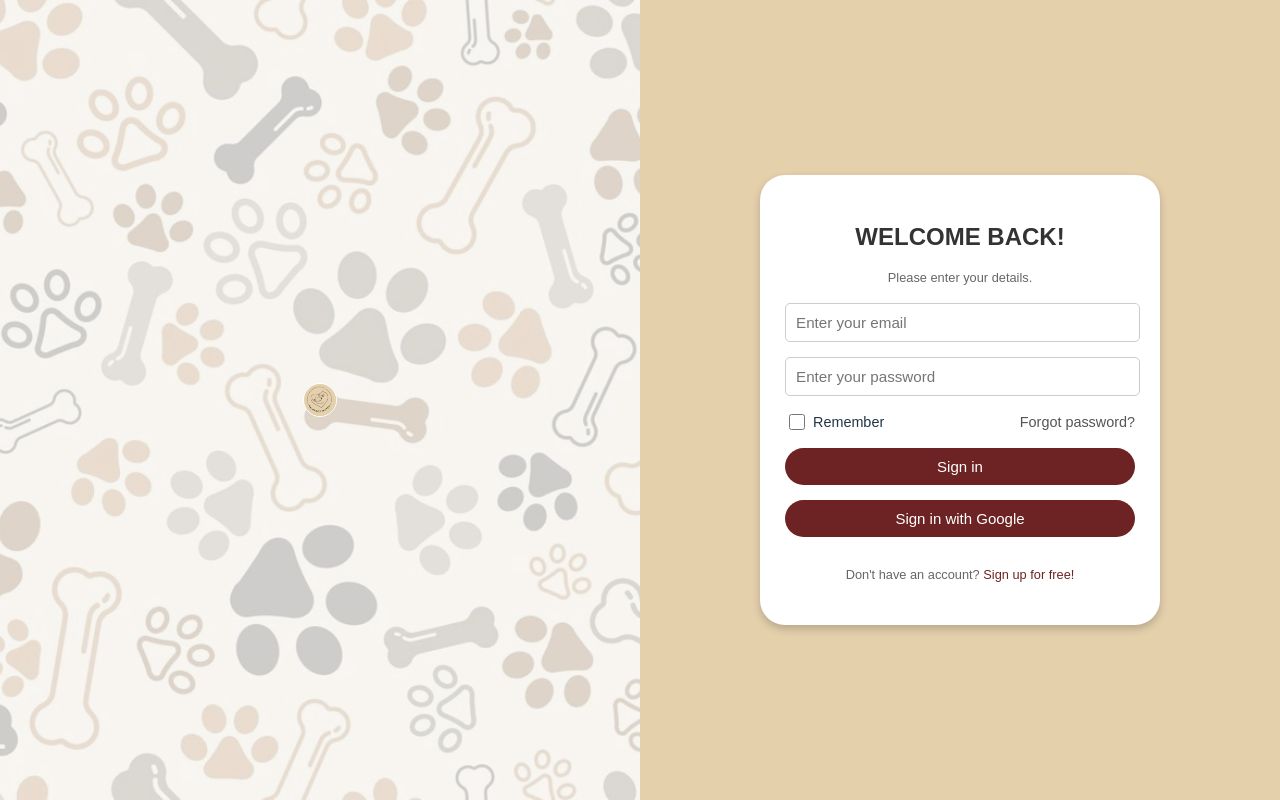
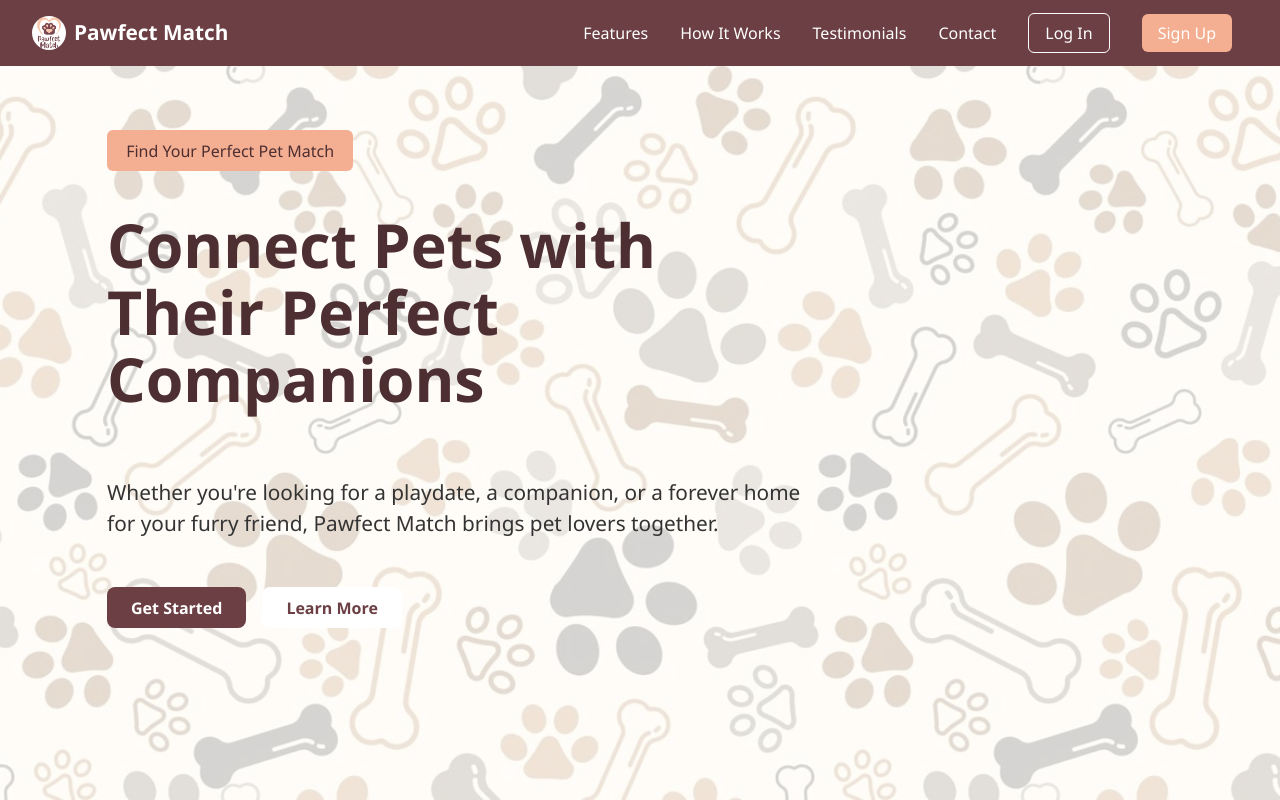
Before and after one commit to jannahlovelle/pawfect-match, a React (Vite) app in the folder frontend_web/: page / in a window 1280 px wide. Before the commit this address led to /login. Built offline with nearby package versions, Linux system fonts and the light colour scheme; no server answers.

Commit message:
Minor Changes in UI and Added Landing Page(Not Final)

```diff
--- a/frontend_web/src/components/Banner.css
+++ b/frontend_web/src/components/Banner.css
@@ -17,8 +17,8 @@
   }
 
   .logo {
-    height: 32px;
-    width: 32px;
+    height: 34px;
+    width: 34px;
     border-radius: 50%;
   }
 
--- a/frontend_web/src/components/Banner.jsx
+++ b/frontend_web/src/components/Banner.jsx
@@ -1,6 +1,6 @@
 import React from 'react';
 import './Banner.css';
-import logo from '../assets/logo2.png';
+import logo from '../assets/Logo1.png';
 import { LogOut } from 'lucide-react';
 
 export default function Banner({ firstName = "IamDogLover", onLogout }) {
--- /dev/null
+++ b/frontend_web/src/pages/LandingPage.jsx
@@ -0,0 +1,53 @@
+import React from 'react';
+import { Link } from 'react-router-dom';
+import '../styles/LandingPage.css';
+import logo from '../assets/Logo1.png';
+
+const LandingPage = () => {
+  return (
+    <div className="landing-page">
+      <div className="background-image" />
+
+      <div className="foreground-content">
+        <header className="navbar">
+          <div className="navbar-left">
+            <img src={logo} alt="Logo" className="logo" />
+            <span className="site-name">Pawfect Match</span>
+          </div>
+          <nav className="navbar-right">
+            <a href="#features">Features</a>
+            <a href="#how-it-works">How It Works</a>
+            <a href="#testimonials">Testimonials</a>
+            <a href="#contact">Contact</a>
+            <Link to="/login" className="login-btn">Log In</Link>
+            <Link to="/signup" className="signup-btn">Sign Up</Link>
+          </nav>
+        </header>
+
+        <div className="landing-content-container">
+          <div className="hero-section">
+            <button className="find-btn">Find Your Perfect Pet Match</button>
+            <h1>Connect Pets with<br />Their Perfect Companions</h1>
+            <p>
+              Whether you're looking for a playdate, a companion, or a forever home for your furry
+              friend, Pawfect Match brings pet lovers together.
+            </p>
+            <div className="cta-buttons">
+              <button className="get-started">Get Started</button>
+              <button className="learn-more">Learn More</button>
+            </div>
+          </div>
+
+          {/* <div class="image-section">
+            <div class="image-wrapper">
+              <img src={bgpet} className="pet-image" alt="Pet" />
+            </div>
+          </div> */}
+
+        </div>
+      </div>
+    </div>
+  );
+};
+
+export default LandingPage;
--- a/frontend_web/src/pages/Login.jsx
+++ b/frontend_web/src/pages/Login.jsx
@@ -109,7 +109,7 @@ export default function Login() {
       <div className="left-section">
         <div className="background-overlay"></div>
         <div className="logo-container">
-          <img src={logo} alt="Logo" className="logo" />
+          <img src={logo} alt="Logo" className="loginsidelogo" />
         </div>
       </div>
 
--- a/frontend_web/src/pages/SignUp.jsx
+++ b/frontend_web/src/pages/SignUp.jsx
@@ -104,7 +104,7 @@ export default function Signup() {
       <div className="left-section">
         <div className="background-overlay"></div>
         <div className="logo-container">
-          <img src={logo} alt="Logo" className="logo" />
+          <img src={logo} alt="Logo" className="loginsidelogo" />
         </div>
       </div>
 
--- a/frontend_web/src/pages/TheRoutes.jsx
+++ b/frontend_web/src/pages/TheRoutes.jsx
@@ -1,20 +1,23 @@
 import React from 'react';
 import { BrowserRouter as Router, Route, Routes, Navigate } from 'react-router-dom';
+import LandingPage from './LandingPage';
 import Login from './Login';
 import Signup from './SignUp';
 import ForgotPassword from './ForgotPassword';
 import AdminDashboard from './AdminDashboard';
-import Dashboard from './Dashboard';
-import ProtectedRoute from './ProtectedRoute';
-import UserProfile from './UserProfile';
-import EditUserProfile from './EditUserProfile';
-import AddPet from './AddPet';
-import Messages from './Messages';
+import Dashboard from './Dashboard'; // Import your Dashboard component
+import ProtectedRoute from './ProtectedRoute'; // Import your ProtectedRoute component
+import UserProfile from './UserProfile'; // Import User Profile
+import EditUserProfile from './EditUserProfile'; // Import EditUserProfile
+import AddPet from './AddPet'; // Import AddPet
+import Messages from './Messages'; // Import Messages
+
+
 
 export default function TheRoutes() {
     return (
         <Routes>
-      <Route path="/" element={<Navigate to="/login" />} />
+            <Route path="/" element={<LandingPage />} />
             <Route path="/login" element={<Login />} />
             <Route path="/signup" element={<Signup />} />
             <Route path="/forgot-password" element={<ForgotPassword />} />
@@ -22,10 +25,11 @@ export default function TheRoutes() {
             <Route path="/dashboard" element={<ProtectedRoute><Dashboard /></ProtectedRoute>} />
             <Route path="/admin-dashboard" element={<ProtectedRoute><AdminDashboard /></ProtectedRoute>} />
             <Route path="/profile" element={<ProtectedRoute><UserProfile /></ProtectedRoute>} />
-      <Route path="/edit-profile" element={<ProtectedRoute><EditUserProfile /></ProtectedRoute>} />
-      <Route path="/add-pet" element={<ProtectedRoute><AddPet /></ProtectedRoute>} />
-      <Route path="/messages" element={<ProtectedRoute><Messages /></ProtectedRoute>} />
-      <Route path="/messages/:threadId" element={<ProtectedRoute><Messages /></ProtectedRoute>} />
+            <Route path="/edit-profile" element={<EditUserProfile />} />
+            <Route path="/add-pet" element={<AddPet />} />
+            <Route path="/messages" element={<Messages />} />
+
         </Routes>
+
     );
 }
--- a/frontend_web/src/pages/UserProfile.jsx
+++ b/frontend_web/src/pages/UserProfile.jsx
@@ -158,6 +158,7 @@ export default function UserProfile() {
       <Banner firstName={userDetails.fullName.split(' ')[0] || 'User'} onLogout={handleLogout} />
 
       <div className="main-content">
+
         {/* Left Sidebar */}
         <div className="sidebar left">
           <Link to="/dashboard"><Home size={20} /> Home</Link>
--- a/frontend_web/src/styles/AddPet.css
+++ b/frontend_web/src/styles/AddPet.css
@@ -41,13 +41,14 @@
 }
 
 .center-content {
+  border-radius: 10px;
   flex: 1;
   padding: 20px;
   overflow-y: auto;
 }
 
 .add-pet-container {
-  max-width: 800px;
+  width: 75%;
   margin: 0 auto;
   background: white;
   border-radius: 10px;
@@ -61,7 +62,7 @@
   text-align: center;
   padding: 20px;
   margin: 0;
-  color: #333;
+  color: #6b3f43;
   border-bottom: 1px solid #eee;
 }
 
@@ -169,13 +170,16 @@
 }
 
 .pet-info-form {
+  width: 90%;
   display: grid;
   grid-template-columns: 1fr 1fr;
-  gap: 20px;
+  gap: 50px;
 }
 
 .form-group {
+
   margin-bottom: 15px;
+  margin: 5px;
 }
 
 .form-group label {
@@ -220,7 +224,7 @@
 .form-buttons {
   grid-column: span 2;
   display: flex;
-  justify-content: flex-end;
+  justify-content: center;
   gap: 15px;
   margin-top: 20px;
 }
--- a/frontend_web/src/styles/EditUserProfile.css
+++ b/frontend_web/src/styles/EditUserProfile.css
@@ -59,6 +59,7 @@
   }
 
   .profile-container {
+    border-radius: 10px;
     padding: 2rem;
     max-width: 1000px;
     margin: 0 auto;
--- /dev/null
+++ b/frontend_web/src/styles/LandingPage.css
@@ -0,0 +1,162 @@
+.landing-page {
+    position: relative;
+    min-height: 100vh;
+    font-family: 'Segoe UI', sans-serif;
+    overflow: hidden;
+  }
+
+  .background-image {
+    background-image: url('../assets/background.png');
+    background-size: contain;
+    background-position: center;
+    opacity: 0.3;
+    position: absolute;
+    top: 0;
+    left: 0;
+    right: 0;
+    bottom: 0;
+    z-index: 0;
+  }
+
+  .foreground-content {
+    position: relative;
+    z-index: 1;
+  }
+
+  .landing-content-container {
+    margin-left: 75px;
+    display: flex;
+    flex-direction: row;
+    justify-content: space-between;
+    align-items: center;
+    flex-wrap: wrap;
+  }
+
+  .image-section {
+    flex: 1;
+    min-width: 300px;
+    display: flex;
+    justify-content: center;
+    align-items: center;
+    padding: 2rem;
+  }
+
+  .image-wrapper {
+    max-width: 1000px;
+    overflow: visible;
+  }
+
+  .pet-image {
+    width: 1000px;
+    height: 1000px;
+    max-width: 1000px; /* Increase size cap */
+    object-fit: contain;
+    display: block;
+  }
+
+  /* Ensure content is above the blur */
+  .navbar,
+  .hero-section {
+    position: relative;
+    z-index: 1;
+  }
+
+  .navbar {
+    display: flex;
+    justify-content: space-between;
+    align-items: center;
+    background-color: #6b3f43;
+    padding: 1rem 2rem;
+  }
+
+  .navbar-left {
+    display: flex;
+    align-items: center;
+  }
+
+  .logo {
+    width: 80px;
+    height: 80px;
+    margin-right: 0.5rem;
+  }
+
+  .site-name {
+    color: white;
+    font-weight: bold;
+    font-size: 1.3rem;
+  }
+
+  .navbar-right a {
+    color: white;
+    margin: 0 1rem;
+    text-decoration: none;
+    font-weight: 500;
+  }
+
+  .login-btn,
+  .signup-btn {
+    margin-left: 1rem;
+    padding: 0.5rem 1rem;
+    border-radius: 6px;
+    border: none;
+    cursor: pointer;
+    font-weight: 500;
+  }
+
+  .login-btn {
+    background-color: transparent;
+    color: white;
+    border: 1px solid white;
+  }
+
+  .signup-btn {
+    background-color: #f4ae91;
+    color: #4d2f32;
+  }
+
+  .hero-section {
+    max-width: 700px;
+    margin: 4rem 2rem;
+  }
+
+  .find-btn {
+    background-color: #f4ae91;
+    border: none;
+    border-radius: 6px;
+    font-weight: 500;
+    color: #4d2f32;
+  }
+
+  .hero-section h1 {
+    font-size: 3.8rem;
+    color: #4d2f32;
+    margin-bottom: 4rem;
+    font-weight: bold;
+  }
+
+  .hero-section p {
+    font-size: 1.3rem;
+    color: #333;
+    margin-bottom: 3rem;
+  }
+
+  .cta-buttons button {
+    margin-right: 1rem;
+    padding: 0.6rem 1.5rem;
+    font-size: 1rem;
+    border-radius: 8px;
+    border: none;
+    font-weight: 600;
+    cursor: pointer;
+  }
+
+  .get-started {
+    background-color: #6b3f43;
+    color: white;
+  }
+
+  .learn-more {
+    background-color: white;
+    color: #6b3f43;
+    border: 1px solid #6b3f43;
+  }
--- a/frontend_web/src/styles/login.css
+++ b/frontend_web/src/styles/login.css
@@ -17,13 +17,14 @@ body, html {
 .left-section {
     flex: 1;
     display: flex;
-    justify-content: center; /* Center horizontally */
-    align-items: center;     /* Center vertically */
+    justify-content: center;
+    align-items: center;
     position: relative;
-    height: 100%; /* Ensure full height */
-    width: 100%;  /* Ensure full width */
-    overflow: hidden; /* Prevents overflow if image is too large */
+    min-height: 100vh;
+    width: 100%;
+    overflow: hidden;
 }
+
 
 /* Background overlay */
 .background-overlay {
@@ -35,29 +36,30 @@ body, html {
     background-image: url("../assets/background.png");
     background-size: cover;
     background-position: center;
-    opacity: 0.3;
+    opacity: 0.2;
 }
 
 /* Logo Container Styling */
 .logo-container {
     display: flex;
-    justify-content: center; /* Center horizontally */
-    align-items: center;     /* Center vertically */
-    height: 100%;            /* Full height */
-    width: 100%;             /* Full width */
+    justify-content: center;
+    align-items: center;
+    height: 100%;
+    width: 100%;
     position: relative;
-    z-index: 1;              /* Ensure it’s above background overlay */
+    z-index: 1;
+    padding: 20px;
+    box-sizing: border-box;
 }
 
 /* Logo Styling */
-.logo {
-    width: 800px;  /* Increase width */
-    height: 800px; /* Increase height */
-    border-radius: 50%; /* Circular shape */
-    object-fit: cover;  /* Avoid stretching */
-    border: 1px solid white; /* Optional border */
-    z-index: 2;        /* Ensure logo is above other elements */
+.loginsidelogo {
+    width: 100%;
+    max-width: 250px; /* Or 800px depending on design */
+    height: auto;
+    border-radius: 50%;
 }
+
 
 /* Right Section Styling */
 .right-section {
```
Also changed, not shown: frontend_web/src/styles/UserProfile.css (+13 -5 lines), frontend_web/src/assets/Logo1.png. Lines whose indentation alone changed are shown as unchanged.
